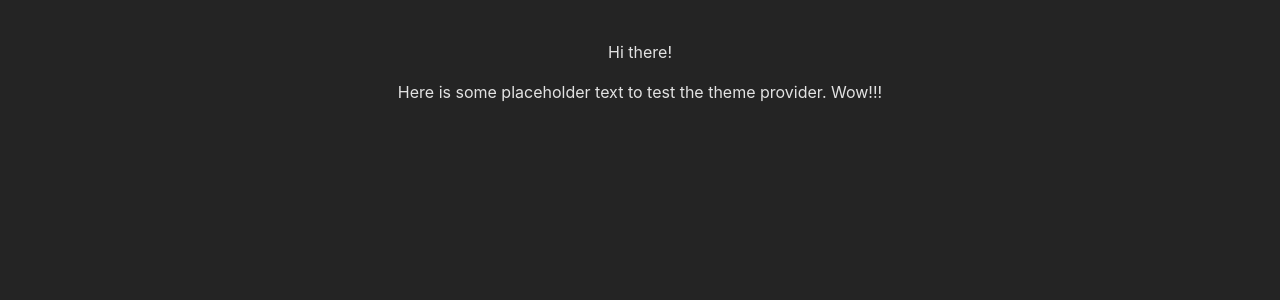
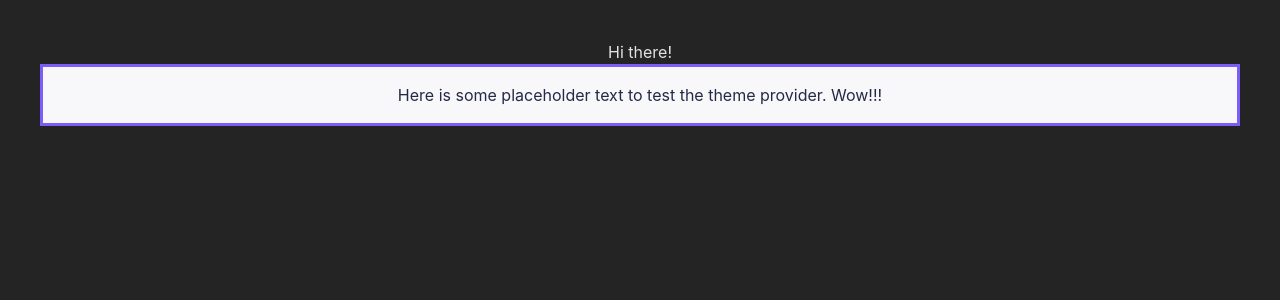
Before and after one commit to JasonBWelsh/fem-invoice-application, a React (Vite) app: page / in a window 1280 px wide. Shown: the top 300 px of the page. Built offline with nearby package versions, Linux system fonts and the light colour scheme.

Commit message:
change CSS vars to access theme object

```diff
--- a/src/App.tsx
+++ b/src/App.tsx
@@ -11,10 +11,10 @@ import './App.css';
 
 // TEST component for test - remove
 const TestBox = styled.div`
-  border: 3px solid var(--primary-color);
+  border: 3px solid ${({ theme }) => theme.primaryColor};
   padding: 1rem 1.5rem;
-  background: var(--background-color);
-  color: var(--text-color);
+  background: ${({ theme }) => theme.backgroundColor};
+  color: ${({ theme }) => theme.textColor};
 `;
 //
 
--- a/src/design-system/design-system.ts
+++ b/src/design-system/design-system.ts
@@ -19,15 +19,15 @@ export const TYPOGRAPHY = {};
 
 // TODO: flesh out actual color vars that are required
 export const lightTheme = {
-  '--primary-color': COLORS.mediumPurple,
-  '--secondary-color': COLORS.lightPurple,
-  '--background-color': COLORS.lightBg,
-  '--text-color': COLORS.darkCharcoal,
+  primaryColor: COLORS.mediumPurple,
+  secondaryColor: COLORS.lightPurple,
+  backgroundColor: COLORS.lightBg,
+  textColor: COLORS.darkCharcoal,
 };
 
 export const darkTheme = {
-  '--primary-color': COLORS.mediumBluePurple,
-  '--secondary-color': COLORS.mediumGrey,
-  '--background-color': COLORS.darkThree,
-  '--text-color': COLORS.lightPurpleGrey,
+  primaryColor: COLORS.mediumBluePurple,
+  secondaryColor: COLORS.mediumGrey,
+  backgroundColor: COLORS.darkThree,
+  textColor: COLORS.lightPurpleGrey,
 };
```
